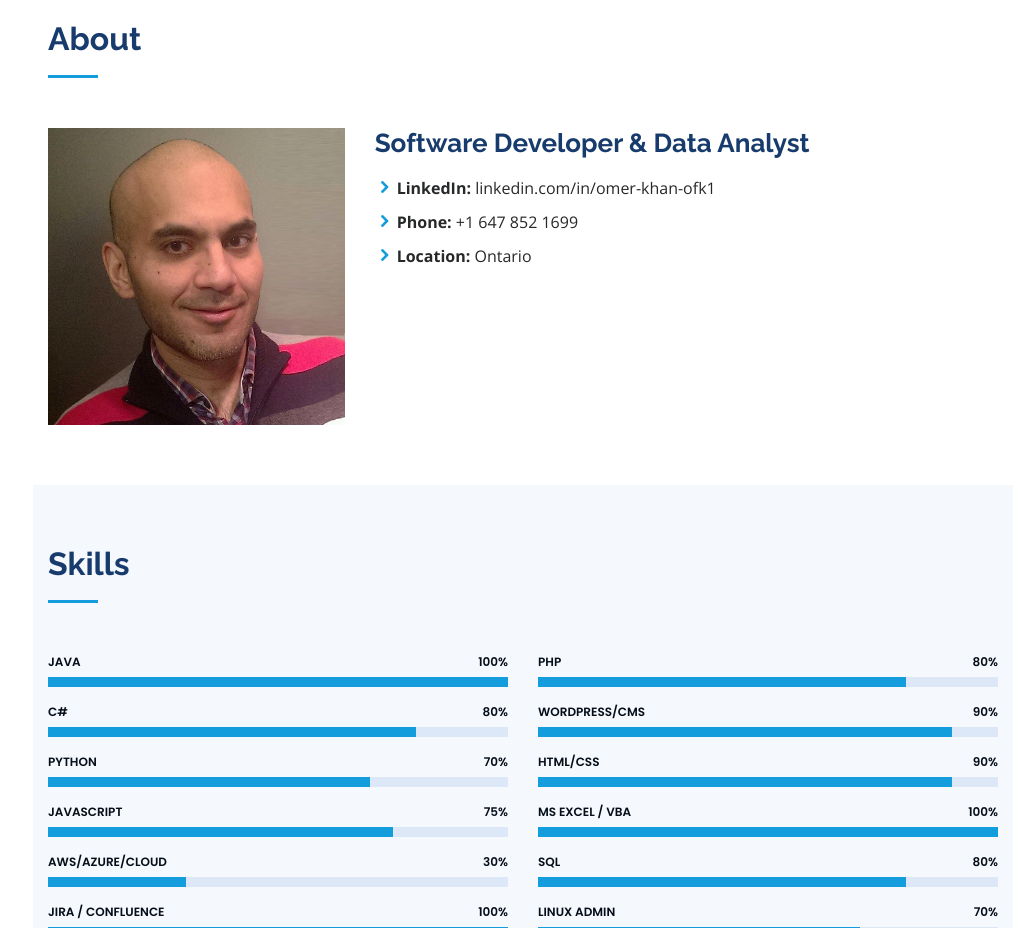
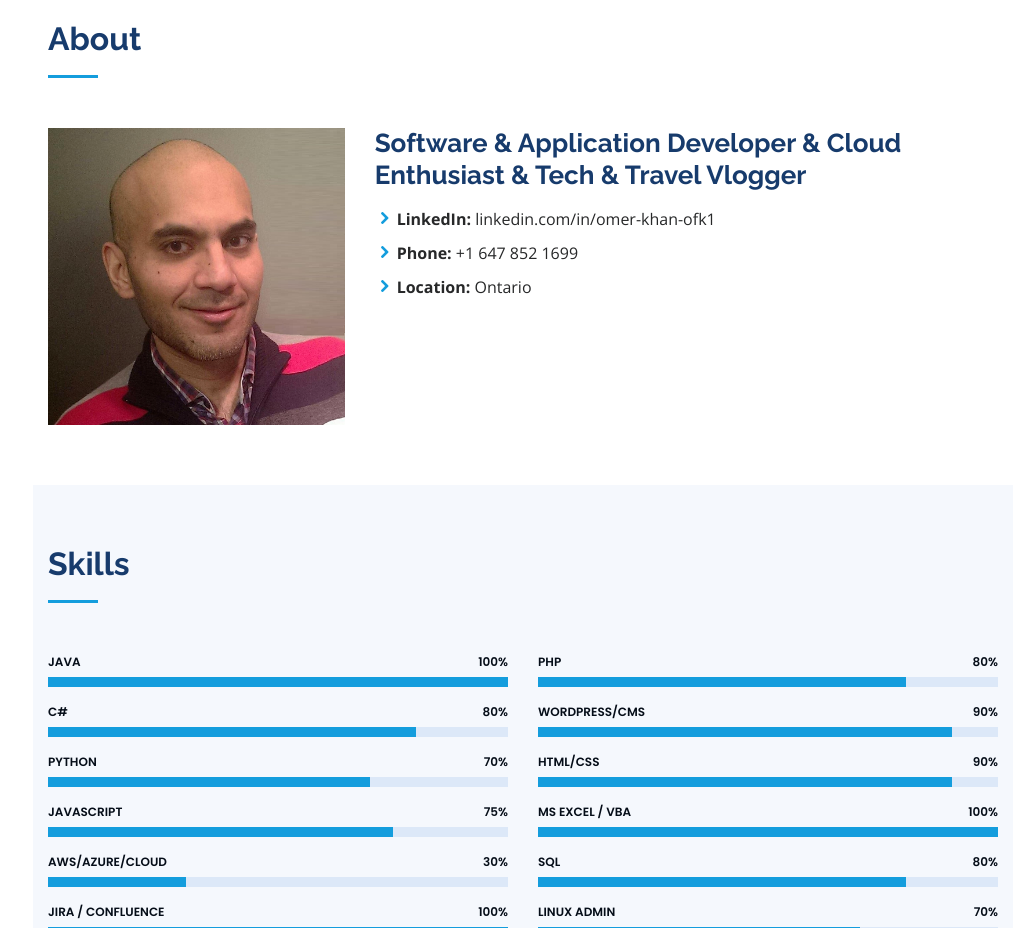
Before and after one commit to OmerFK01/OmerKhanDev, a plain HTML site: page index.html in a window 1280 px wide. Shown: the part 840-1768 px from the top of the page, without its empty margins (267-1280 px from the left). Drawn offline with nearby package versions, Linux system fonts and the light colour scheme; files whose address does not match are found by name.

Commit message:
Update index.html

```diff
--- a/index.html
+++ b/index.html
@@ -97,7 +97,7 @@
             <img src="./assets/img/profile-img.jpg" class="img-fluid" alt="">
           </div>
           <div class="col-lg-8 pt-4 pt-lg-0 content" data-aos="fade-left">
-            <h3>Software Developer &amp; Data Analyst</h3>
+            <h3>Software & Application Developer &amp; Cloud Enthusiast &amp; Tech & Travel Vlogger</h3>
             <p class="font-italic">
 
             </p>
```
